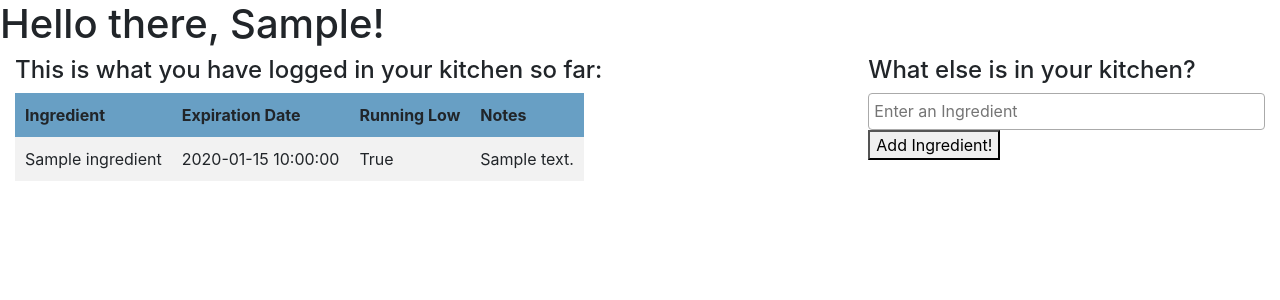
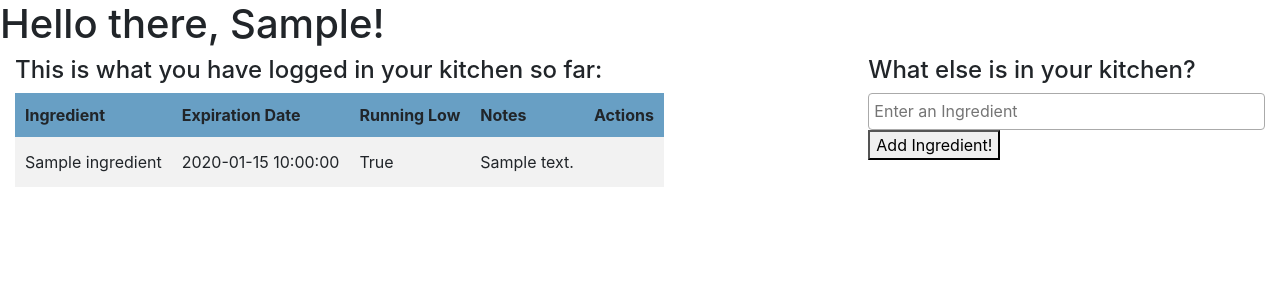
Before and after one commit to whymsicalc/goudathyme, a Flask app: page /my-items/1 in a window 1280 px wide. Shown: the part 72-372 px from the top of the page. Run offline with Flask 2, Linux system fonts and the light colour scheme; tables that the repository leaves empty hold one stand-in row (values such as "Sample post"); some libraries are stand-ins or nearby versions.

Commit message:
Added actions column with non-working edit/add and delete buttons and ability to edit information (still need to update info to database)

```diff
--- a/templates/my_items.html
+++ b/templates/my_items.html
@@ -1,12 +1,9 @@
 {% extends 'base.html' %}
 
 {% block head %}
-<script
-  src="http://code.jquery.com/jquery-3.4.1.js"
-  integrity="sha256-WpOohJOqMqqyKL9FccASB9O0KwACQJpFTUBLTYOVvVU="
-  crossorigin="anonymous"></script>
 <link href="https://cdn.jsdelivr.net/npm/select2@4.0.13/dist/css/select2.min.css" rel="stylesheet" />
 <script src="https://cdn.jsdelivr.net/npm/select2@4.0.13/dist/js/select2.min.js"></script>
+<link rel="stylesheet" href="https://fonts.googleapis.com/icon?family=Material+Icons">
 <link href="../static/table.css" rel="stylesheet">
 {% endblock %}
 
@@ -16,6 +13,7 @@
     <div class="row">
         <div class="col-8" style="overflow-x:auto;">
             <h4>This is what you have logged in your kitchen so far:</h4>
+            <form id="update-kitchen" action="/update-kitchen" method="POST">
               <table>
                   <thead>
                       <tr>
@@ -23,6 +21,7 @@
                           <th>Expiration Date</th>
                           <th>Running Low</th>
                           <th>Notes</th>
+                          <th>Actions</th>
                       </tr>
                   </thead>
                   <tbody id="current-ings">
@@ -32,10 +31,16 @@
                                 <td>{{item.expiration_date}}</td>
                                 <td>{{item.running_low}}</td>
                                 <td>{{item.notes}}</td>
+                                <td>
+                                  <button type="submit" class="add" title="Add" data-toggle="tooltip" data-placement="top"><i class="material-icons">&#xE03B;</i></button>
+                                  <a class="edit" title="Edit" data-toggle="tooltip" data-placement="top"><i class="material-icons">&#xE254;</i></a>
+                                  <a class="delete" title="Delete" data-toggle="tooltip" data-placement="top"><i class="material-icons">&#xE872;</i></a>
+                                </td>
                             </tr>
                         {% endfor %}
                   </tbody>
               </table>
+            </form>
         </div>
 
         <div class="col-4">
@@ -77,6 +82,11 @@
                               <td>${expiration}</td>
                               <td>${low}</td>
                               <td>${notes}</td>
+                              <td>
+                                <a class="add" title="Add" data-toggle="tooltip" data-placement="top"><i class="material-icons">&#xE03B;</i></a>
+                                <a class="edit" title="Edit" data-toggle="tooltip" data-placement="top"><i class="material-icons">&#xE254;</i></a>
+                                <a class="delete" title="Delete" data-toggle="tooltip" data-placement="top"><i class="material-icons">&#xE872;</i></a>
+                              </td>
                           </tr>`
                           );
                   }});
@@ -117,30 +127,45 @@
                       }
                     }
                 });
-                // // $('submit').on('click', (evt) => {
+                // $('submit').on('click', (evt) => {
               });
+            $(document).ready(function () {
+              $('[data-toggle="tooltip"]').tooltip()
+            })
+            $(document).ready(function(){
+                // Edit row on edit button click
+                $(document).on("click", ".edit", function(){
+                    $(this).parents("tr").find("td:nth-child(2)").each(function(){
+                        $(this).html('<input type="date" id="date" class="form-control" value="' + $(this).text() + '">');
+                    });
+                    $(this).parents("tr").find("td:nth-child(3)").each(function(){
+                        $(this).html('<input type="checkbox" id="low" value="' + $(this).text() + '" >');
+                    });
+                    $(this).parents("tr").find("td:nth-child(4)").each(function(){
+                        $(this).html('<input type="text" id="notes" class="form-control" value="' + $(this).text() + '">');
+                    });
+                    $(this).parents("tr").find(".add, .edit").toggle();
+                });
+                // Delete row on delete button click
+                $(document).on("click", ".delete", function(){
+                    $(this).parents("tr").remove();
+                });
+            });
+            // $('#update-kitchen').on('submit', (evt) => {
+            //       evt.preventDefault();
+
+            //        const formInputs = {
+            //           'date': $('#date').val(),
+            //           'low': $('#low').val(),
+            //           'notes': $('notes').val()
+            //         };
+
+            //       $.post('/update-kitchen', formInputs, (res) => {
+            //         for (const item of res) {
+
+            //       }});
             </script>
-            <!-- <script src="JAVASCRIPT LOCATION"></script>
-                // $(document).ready(function() {
-                    // $('.new-ingredient').select2({
-                        // tags: true,
-                      // createTag: function (params) {
-                      //   // Don't offset to create a tag if there is no @ symbol
-                      //   // if (params.term.indexOf('@') === -1) {
-                      //     // Return null to disable tag creation
-                      //     // return null;
-                      //   // }
-                      //   console.log(params)
-                      //   return {
-                      //     id: params.term,
-                      //     text: params.term
-                      //   }
-                      // }
-                    // });
-                // $('submit').on('click', (evt) => {
-                // }); -->
-            </script>
-        </div>
+            </div>
     </div>
 </div>
 {% endblock %}
```
